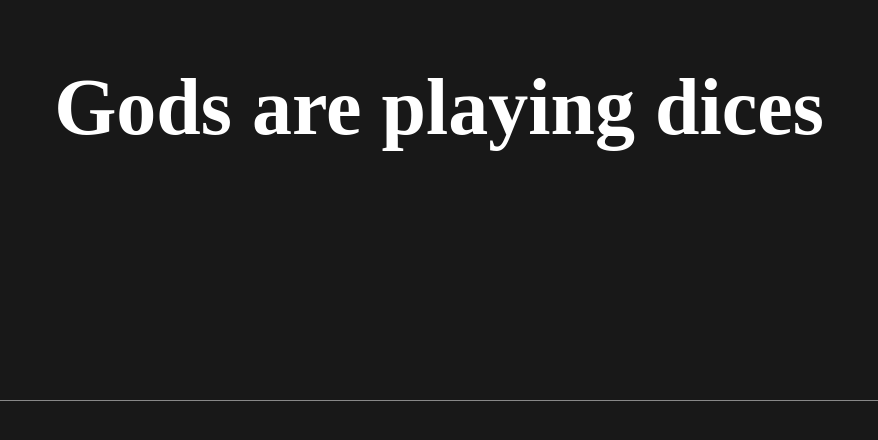
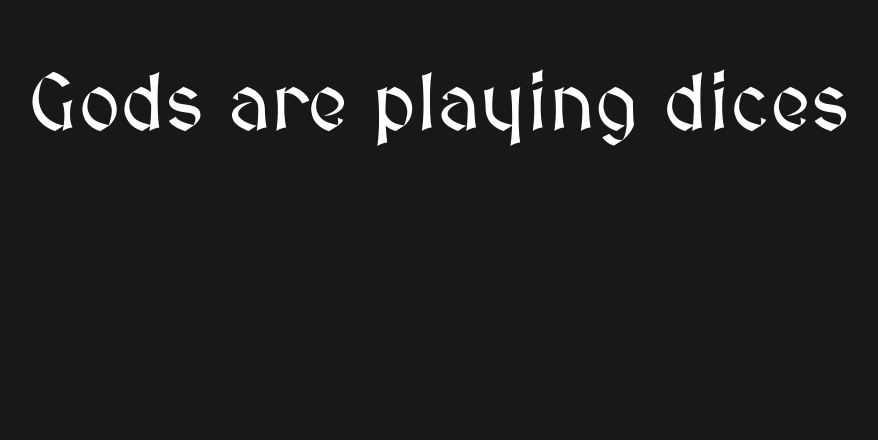
Before and after one commit to JaviVA93/threejs-playground, a website built with Vite: page index.html in a window 1280 px wide. Shown: the whole page, without its empty margins (201-1079 px from the left). Built offline with nearby package versions, Linux system fonts and the light colour scheme; what dat.gui would draw is missing.

Commit message:
some order and some changes

```diff
--- a/index.html
+++ b/index.html
@@ -1,10 +1,15 @@
 <!DOCTYPE html>
 <html lang="en">
+
 <head>
   <meta charset="UTF-8" />
   <link rel="icon" type="image/svg+xml" href="favicon.svg" />
+  <link rel="preconnect" href="https://fonts.googleapis.com">
+  <link rel="preconnect" href="https://fonts.gstatic.com" crossorigin>
+  <link href="https://fonts.googleapis.com/css2?family=MedievalSharp&display=swap" rel="stylesheet">
   <meta name="viewport" content="width=device-width, initial-scale=1.0" />
 </head>
+
 <body>
   <div class="container">
     <h1 class="main-title">Gods are playing dices</h1>
@@ -12,4 +17,5 @@
   <canvas id="bg"></canvas>
   <script type="module" src="/main.js"></script>
 </body>
+
 </html>
--- a/main.js
+++ b/main.js
@@ -49,65 +49,22 @@ renderer.render(scene, camera);
  */
 const loader = new GLTFLoader();
 let dice_model = undefined;
-loader.load('static/textures/dice/scene.gltf',
-  (gltf) => {
-    dice_model = gltf.scene.children[0];
-    dice_model.lookAt(1, 0, 0);
-    scene.add(dice_model);
-  },
-  (progress) => {
-    console.log(`${progress.loaded / progress.total} % loaded`);
-  },
-  (e) => {
-    console.error(e);
-  }
-);
+let dice_rotation_speed = {
+  x: 0,
+  y: 0.01,
+  z: 0.01
+}
+loadDice();
 
-
-//Lights
-const ambientLight = new THREE.AmbientLight(0x404040);
-const pointLight1 = new THREE.PointLight(0x8928ce, 10);
-pointLight1.position.set(5, 2, 1);
-const pointLight2 = new THREE.PointLight(0xB42607, 20);
-pointLight2.position.set(-5, -2, 1);
-
-scene.add(ambientLight, pointLight1, pointLight2);
-
+let ambientLight, pointLight1, pointLight2;
 const pointLightsPalette = {
   light1: 0x49CE28,
   light2: 0xB42607
-}
-
-const light1_gui_folder = gui.addFolder('Light 1');
-light1_gui_folder.add(pointLight1.position, 'x');
-light1_gui_folder.add(pointLight1.position, 'y');
-light1_gui_folder.add(pointLight1.position, 'z');
-light1_gui_folder.add(pointLight1, 'intensity');
-light1_gui_folder.addColor(pointLightsPalette, 'light1')
-  .onChange(() => {
-    pointLight1.color.set(pointLightsPalette.light1);
-  });
-
-const light2_gui_folder = gui.addFolder('Light 2');
-light2_gui_folder.add(pointLight2.position, 'x');
-light2_gui_folder.add(pointLight2.position, 'y');
-light2_gui_folder.add(pointLight2.position, 'z');
-light2_gui_folder.add(pointLight2, 'intensity');
-light2_gui_folder.addColor(pointLightsPalette, 'light2')
-  .onChange(() => {
-    pointLight2.color.set(pointLightsPalette.light2);
-  });
-
-  const dice_gui_folder = gui.addFolder('Dice');
-
-//Visual Helpers
+};
+loadLights();
 
 
-const lightHelper1 = new THREE.PointLightHelper(pointLight1);
-const lightHelper2 = new THREE.PointLightHelper(pointLight2);
-const gridHelper = new THREE.GridHelper(50, 50);
-
-scene.add(lightHelper1, lightHelper2, gridHelper);
+loadDebugHelpers();
 
 
 //Mouse orbit controls
@@ -143,10 +100,76 @@ function animate() {
   //Main asset movement
   //icosahedron.rotation.y += 0.01;
   if (typeof dice_model !== "undefined") {
-    dice_model.rotateY(0.01);
-    dice_model.rotateZ(0.01);
+    dice_model.rotateY(dice_rotation_speed.y);
+    dice_model.rotateZ(dice_rotation_speed.z);
   }
   renderer.render(scene, camera);
 }
 
 animate();
+
+
+
+/**
+ * FUNCITONS
+*/
+
+function loadDice() {
+  loader.load('static/textures/dice/scene.gltf',
+    (gltf) => {
+      dice_model = gltf.scene.children[0];
+      dice_model.lookAt(1, 0, 0);
+      scene.add(dice_model);
+    },
+    (progress) => {
+      console.log(`${progress.loaded / progress.total} % loaded`);
+    },
+    (e) => {
+      console.error(e);
+    }
+  );
+}
+
+
+function loadLights() {
+  ambientLight = new THREE.AmbientLight(0x404040);
+  pointLight1 = new THREE.PointLight(0x8928ce, 10);
+  pointLight1.position.set(5, 2, 1);
+  pointLight2 = new THREE.PointLight(0xB42607, 20);
+  pointLight2.position.set(-5, -2, 1);
+
+  scene.add(ambientLight, pointLight1, pointLight2);
+}
+
+//GUI & VISUAL HELPERS
+function loadDebugHelpers() {
+  const light1_gui_folder = gui.addFolder('Light 1');
+  light1_gui_folder.add(pointLight1.position, 'x');
+  light1_gui_folder.add(pointLight1.position, 'y');
+  light1_gui_folder.add(pointLight1.position, 'z');
+  light1_gui_folder.add(pointLight1, 'intensity');
+  light1_gui_folder.addColor(pointLightsPalette, 'light1')
+    .onChange(() => {
+      pointLight1.color.set(pointLightsPalette.light1);
+    });
+
+  const light2_gui_folder = gui.addFolder('Light 2');
+  light2_gui_folder.add(pointLight2.position, 'x');
+  light2_gui_folder.add(pointLight2.position, 'y');
+  light2_gui_folder.add(pointLight2.position, 'z');
+  light2_gui_folder.add(pointLight2, 'intensity');
+  light2_gui_folder.addColor(pointLightsPalette, 'light2')
+    .onChange(() => {
+      pointLight2.color.set(pointLightsPalette.light2);
+    });
+
+  const dice_gui_folder = gui.addFolder('Dice');
+  dice_gui_folder.add(dice_rotation_speed, 'y');
+  dice_gui_folder.add(dice_rotation_speed, 'z');
+
+  const lightHelper1 = new THREE.PointLightHelper(pointLight1);
+  const lightHelper2 = new THREE.PointLightHelper(pointLight2);
+  //const gridHelper = new THREE.GridHelper(50, 50);
+
+  scene.add(lightHelper1, lightHelper2);
+}
--- a/style.css
+++ b/style.css
@@ -19,4 +19,6 @@ body {
   color: white;
   font-size: 5rem;
   z-index: 1;
+  font-family: 'MedievalSharp';
+  font-weight: 500;
 }
```
Lines whose indentation alone changed are shown as unchanged.
